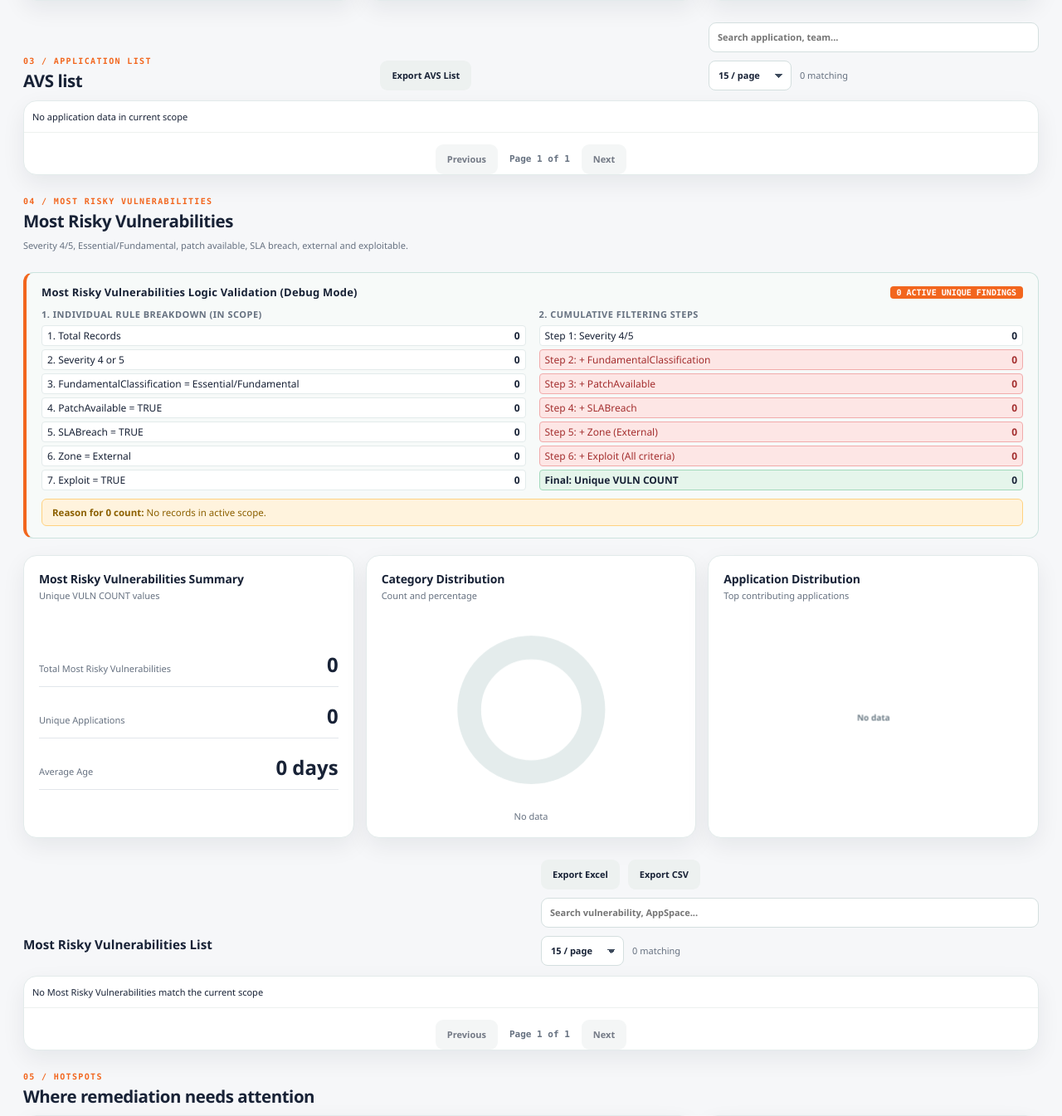
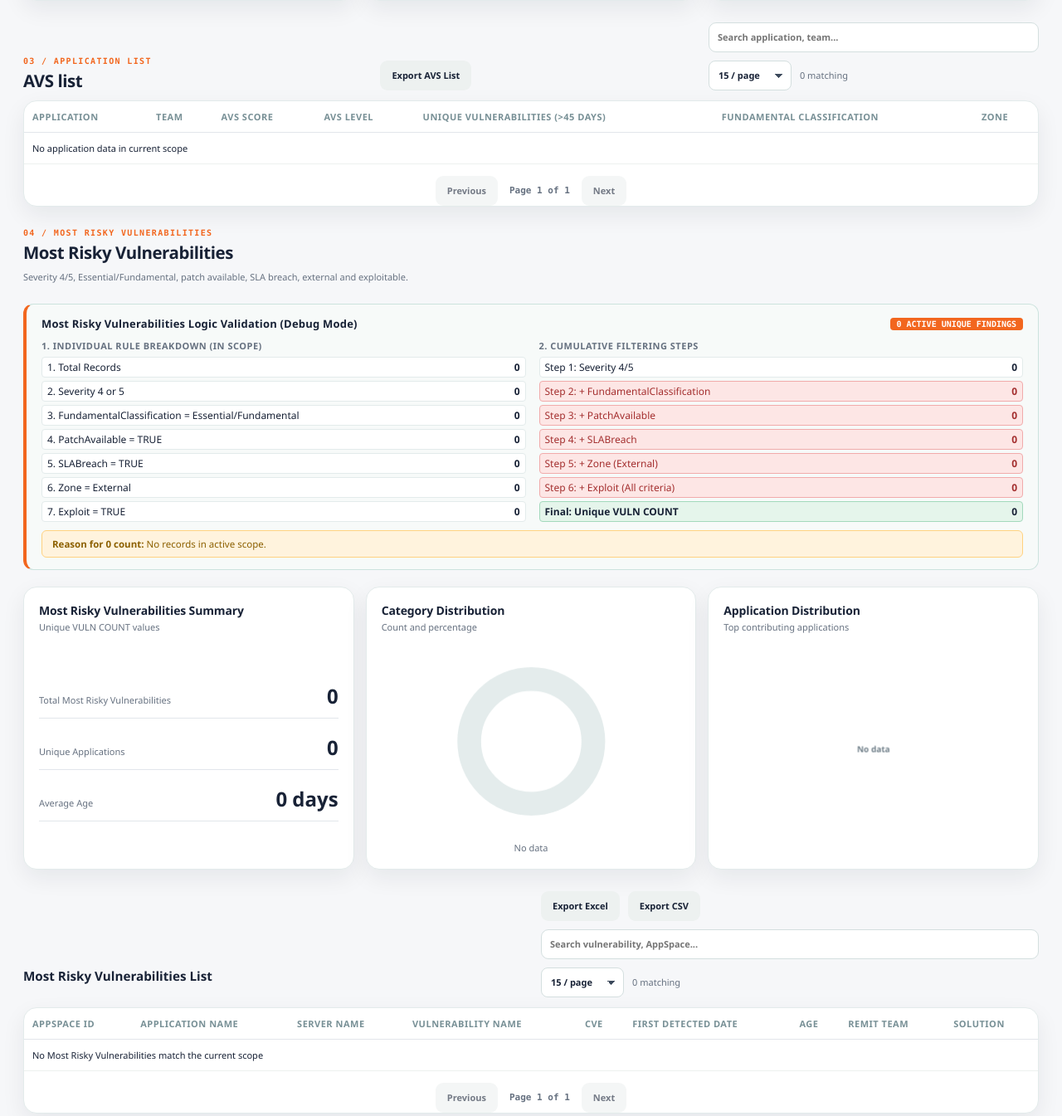
Before and after one commit to Jagadeesh461/second-ai-project, a Flask app: template templates/dashboard.html in a window 1280 px wide. Shown: the part 2700-4045 px from the top of the page at 83% size. Run offline with Flask 3, Linux system fonts and the light colour scheme; the template is opened without the code that fills it: most values are stand-ins (such as "Sample title", 1, 10 or a date in 2020); a map, chart or similar area stays blank; some libraries are stand-ins or nearby versions.

Commit message:
Added table coulmn headings

```diff
--- a/static/css/dashboard.css
+++ b/static/css/dashboard.css
@@ -1046,7 +1046,7 @@ th {
   padding: 11px 10px;
   border-bottom: 1px solid var(--line);
   color: #789096;
-  font: 800 10px "DM Mono", Consolas, monospace;
+  font: 800 11px "Segoe UI", Arial, sans-serif;
   letter-spacing: .5px;
   text-align: left;
   text-transform: uppercase;
--- a/static/js/dashboard.js
+++ b/static/js/dashboard.js
@@ -236,7 +236,7 @@ function computeMostRiskyRows(records) {
 }
 
 function renderMostRiskyRow(r) {
-  return `<tr><td>${esc(r['VULN COUNT'])}</td><td>${esc(r.AppSpaceName)}</td><td>${esc(r['Type Category'] || r.Category || 'Unknown')}</td><td>${esc(r['Severity Level'] || r.Severity)}</td><td>${esc(r.RemitTeam)}</td><td>${isTrue(r.PatchAvailable) ? 'TRUE' : 'FALSE'}</td><td>${isTrue(r.SLABreach ?? r.SIABreach) ? 'TRUE' : 'FALSE'}</td><td>${isTrue(r.Exploit) ? 'TRUE' : 'FALSE'}</td><td>${r['Vulnerability Age'] || 0}d</td></tr>`;
+  return `<tr><td>${esc(r.AppSpaceId || 'N/A')}</td><td>${esc(r.AppSpaceName || 'N/A')}</td><td>${esc(r.ServerName || 'N/A')}</td><td>${esc(r['Vulnerability Name'] || 'N/A')}</td><td>${esc(r.CVE || 'N/A')}</td><td>${esc(r['First Detected'] || 'N/A')}</td><td>${r['Vulnerability Age'] || 0}d</td><td>${esc(r.RemitTeam || 'N/A')}</td><td>${esc(r.Solution || 'N/A')}</td></tr>`;
 }
 
 function renderMostRiskyCharts(records) {
--- a/templates/dashboard.html
+++ b/templates/dashboard.html
@@ -4,7 +4,7 @@
   <meta charset="utf-8">
   <meta name="viewport" content="width=device-width, initial-scale=1">
   <title>Vulnerability Dashboard</title>
-  <link rel="stylesheet" href="{{ url_for('static', filename='css/dashboard.css') }}">
+  <link rel="stylesheet" href="{{ url_for('static', filename='css/dashboard.css') }}?v=20261016">
 </head>
 <body>
   <main class="shell">
@@ -69,7 +69,7 @@
       <article class="panel chart-panel"><div class="panel-head"><div><h3>AVS score by team</h3><p>Aggregate AVS score per owning team</p></div></div><canvas id="avsTeamChart" class="wide-canvas"></canvas></article>
     </section>
     <section class="section-heading"><div><p class="eyebrow">03 / APPLICATION LIST</p><h2>AVS list</h2></div><div class="import-group"><button id="exportAvsList" type="button" class="button button-secondary">Export AVS List</button><span id="avsImportMessage" class="avs-import-message"></span></div><div class="table-tools"><input id="avsSearch" type="search" placeholder="Search application, team..." aria-label="Search AVS list"><select id="avsPageSize" class="table-select" aria-label="Rows per page"><option value="15" selected>15 / page</option><option value="25">25 / page</option><option value="50">50 / page</option><option value="100">100 / page</option></select><span id="avsCount" class="muted"></span></div></section>
-    <section class="panel matrix-panel"><div class="table-wrap"><table id="avsTable"><thead><tr><th>Application</th><th>Team</th><th>AVS Score</th><th>AVS Level</th><th>Unique Vulnerabilities (&gt;45 Days)</th><th>Fundamental Classification</th><th>Zone</th></tr></thead><tbody></tbody></table></div><div class="pagination"><button id="avsPreviousPage" class="button button-quiet">Previous</button><span id="avsPageInfo"></span><button id="avsNextPage" class="button button-quiet">Next</button></div></section>
+    <section class="panel matrix-panel"><div class="table-wrap"><table><thead><tr><th>Application</th><th>Team</th><th>AVS Score</th><th>AVS Level</th><th>Unique Vulnerabilities (&gt;45 Days)</th><th>Fundamental Classification</th><th>Zone</th></tr></thead><tbody id="avsTable"></tbody></table></div><div class="pagination"><button id="avsPreviousPage" class="button button-quiet">Previous</button><span id="avsPageInfo"></span><button id="avsNextPage" class="button button-quiet">Next</button></div></section>
     <div id="avsDrilldown" class="avs-drilldown" hidden>
       <section class="section-heading"><div><p class="eyebrow">02b / APPLICATION DRILL-DOWN</p><h2 id="avsDrilldownTitle"></h2></div><div class="table-tools"><span class="muted">Unique Severity 4 &amp; 5 vulnerabilities older than 45 days</span><button id="avsDrilldownClose" type="button" class="button button-quiet">Close</button></div></section>
       <section id="avsDrilldownKpis" class="kpi-grid avs-drilldown-kpis"></section>
@@ -90,7 +90,7 @@
       <article class="panel chart-panel"><div class="panel-head"><div><h3>Application Distribution</h3><p>Top contributing applications</p></div></div><canvas id="mostRiskyApplicationChart" class="wide-canvas"></canvas></article>
     </section>
     <section class="section-heading"><div><h3>Most Risky Vulnerabilities List</h3></div><div class="table-tools"><button id="exportMostRiskyExcel" type="button" class="button button-secondary">Export Excel</button><button id="exportMostRiskyCsv" type="button" class="button button-secondary">Export CSV</button><input id="mostRiskySearch" type="search" placeholder="Search vulnerability, AppSpace..." aria-label="Search most risky vulnerabilities"><select id="mostRiskyPageSize" class="table-select" aria-label="Rows per page"><option value="15" selected>15 / page</option><option value="25">25 / page</option><option value="50">50 / page</option><option value="100">100 / page</option></select><span id="mostRiskyCount" class="muted"></span></div></section>
-    <section class="panel matrix-panel"><div class="table-wrap"><table id="mostRiskyTable"><thead><tr><th>VULN COUNT</th><th>Application</th><th>Category</th><th>Severity</th><th>Remit Team</th><th>Patch available</th><th>SLA breach</th><th>Exploit</th><th>Age</th></tr></thead><tbody></tbody></table></div><div class="pagination"><button id="mostRiskyPreviousPage" class="button button-quiet">Previous</button><span id="mostRiskyPageInfo"></span><button id="mostRiskyNextPage" class="button button-quiet">Next</button></div></section>
+    <section class="panel matrix-panel"><div class="table-wrap"><table><thead><tr><th>AppSpace ID</th><th>Application Name</th><th>Server Name</th><th>Vulnerability Name</th><th>CVE</th><th>First Detected Date</th><th>Age</th><th>Remit Team</th><th>Solution</th></tr></thead><tbody id="mostRiskyTable"></tbody></table></div><div class="pagination"><button id="mostRiskyPreviousPage" class="button button-quiet">Previous</button><span id="mostRiskyPageInfo"></span><button id="mostRiskyNextPage" class="button button-quiet">Next</button></div></section>
     <section class="section-heading"><div><p class="eyebrow">05 / HOTSPOTS</p><h2>Where remediation needs attention</h2></div></section>
     <section class="chart-grid hotspot-grid"><article class="panel chart-panel hotspot-panel"><div class="panel-head"><div><h3>Top vulnerable servers</h3><p>By finding count, top ten</p></div></div><canvas id="serverChart" class="wide-canvas"></canvas></article><article class="panel chart-panel"><div class="panel-head"><div><h3>Exploit exposure</h3><p>ThreatIntel mentions Exploit or Active</p></div><span class="panel-mark">EXPLOIT</span></div><div class="donut-wrap"><canvas id="exploitChart"></canvas><div id="exploitTotal" class="donut-total"></div></div><div id="exploitLegend" class="legend"></div></article></section>
     <section class="section-heading"><div><p class="eyebrow">06 / APPLICATION RISK</p><h2>AppSpace risk matrix</h2></div><div class="table-tools"><input id="matrixSearch" type="search" placeholder="Search AppSpace, team..." aria-label="Search AppSpace risk matrix"><select id="matrixPageSize" class="table-select" aria-label="Rows per page"><option value="15" selected>15 / page</option><option value="25">25 / page</option><option value="50">50 / page</option><option value="100">100 / page</option></select><span id="matrixCount" class="muted"></span></div></section>
```
Also changed, not shown: tests/test_dashboard_table_headers.py (added, +30 -0 lines).
